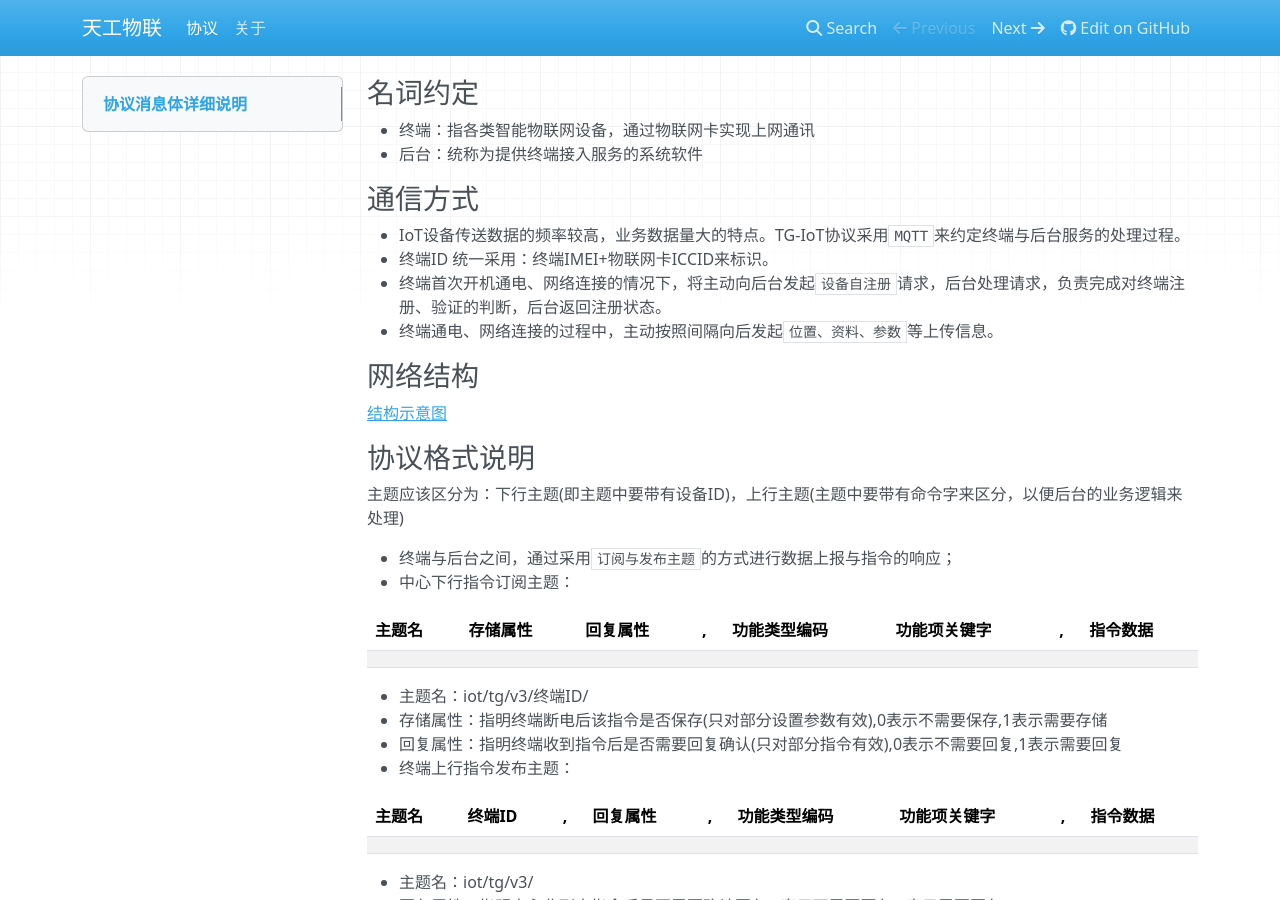
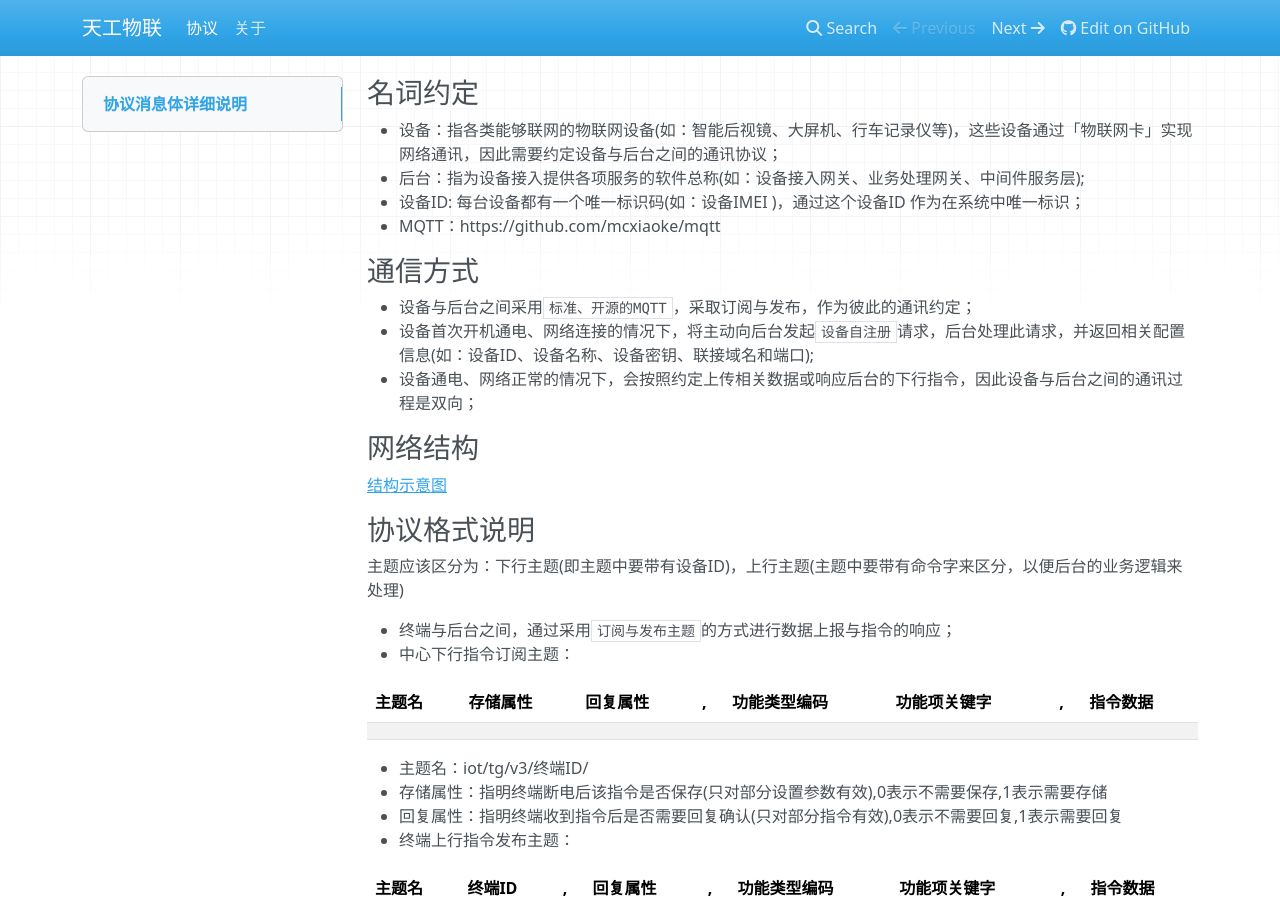
Before and after one commit to whsheng/tgiot, an MkDocs documentation site: the page built from docs/index.md, in a window 1280 px wide and 900 px high. Built offline with MkDocs 1.6.1, drawn with Linux system fonts in a browser that asks for light colours; nearby versions of some CDN libraries; old or Windows-style settings are respelled for this version of MkDocs.

Commit message:
调整协议中关于设备的称呼

```diff
--- a/docs/index.md
+++ b/docs/index.md
@@ -1,16 +1,17 @@
 
 ### 名词约定
 
-+ 终端：指各类智能物联网设备，通过物联网卡实现上网通讯
-+ 后台：统称为提供终端接入服务的系统软件
++ 设备：指各类能够联网的物联网设备(如：智能后视镜、大屏机、行车记录仪等)，这些设备通过「物联网卡」实现网络通讯，因此需要约定设备与后台之间的通讯协议；
++ 后台：指为设备接入提供各项服务的软件总称(如：设备接入网关、业务处理网关、中间件服务层);
++ 设备ID: 每台设备都有一个唯一标识码(如：设备IMEI )，通过这个设备ID 作为在系统中唯一标识；
++ MQTT：https://github.com/mcxiaoke/mqtt
 
 
 ### 通信方式
 
-+ IoT设备传送数据的频率较高，业务数据量大的特点。TG-IoT协议采用`MQTT`来约定终端与后台服务的处理过程。
-+ 终端ID 统一采用：终端IMEI+物联网卡ICCID来标识。
-+ 终端首次开机通电、网络连接的情况下，将主动向后台发起`设备自注册`请求，后台处理请求，负责完成对终端注册、验证的判断，后台返回注册状态。
-+ 终端通电、网络连接的过程中，主动按照间隔向后发起`位置、资料、参数`等上传信息。
++ 设备与后台之间采用`标准、开源的MQTT`，采取订阅与发布，作为彼此的通讯约定；
++ 设备首次开机通电、网络连接的情况下，将主动向后台发起`设备自注册`请求，后台处理此请求，并返回相关配置信息(如：设备ID、设备名称、设备密钥、联接域名和端口);
++ 设备通电、网络正常的情况下，会按照约定上传相关数据或响应后台的下行指令，因此设备与后台之间的通讯过程是双向；
 
 
 ### 网络结构
```
